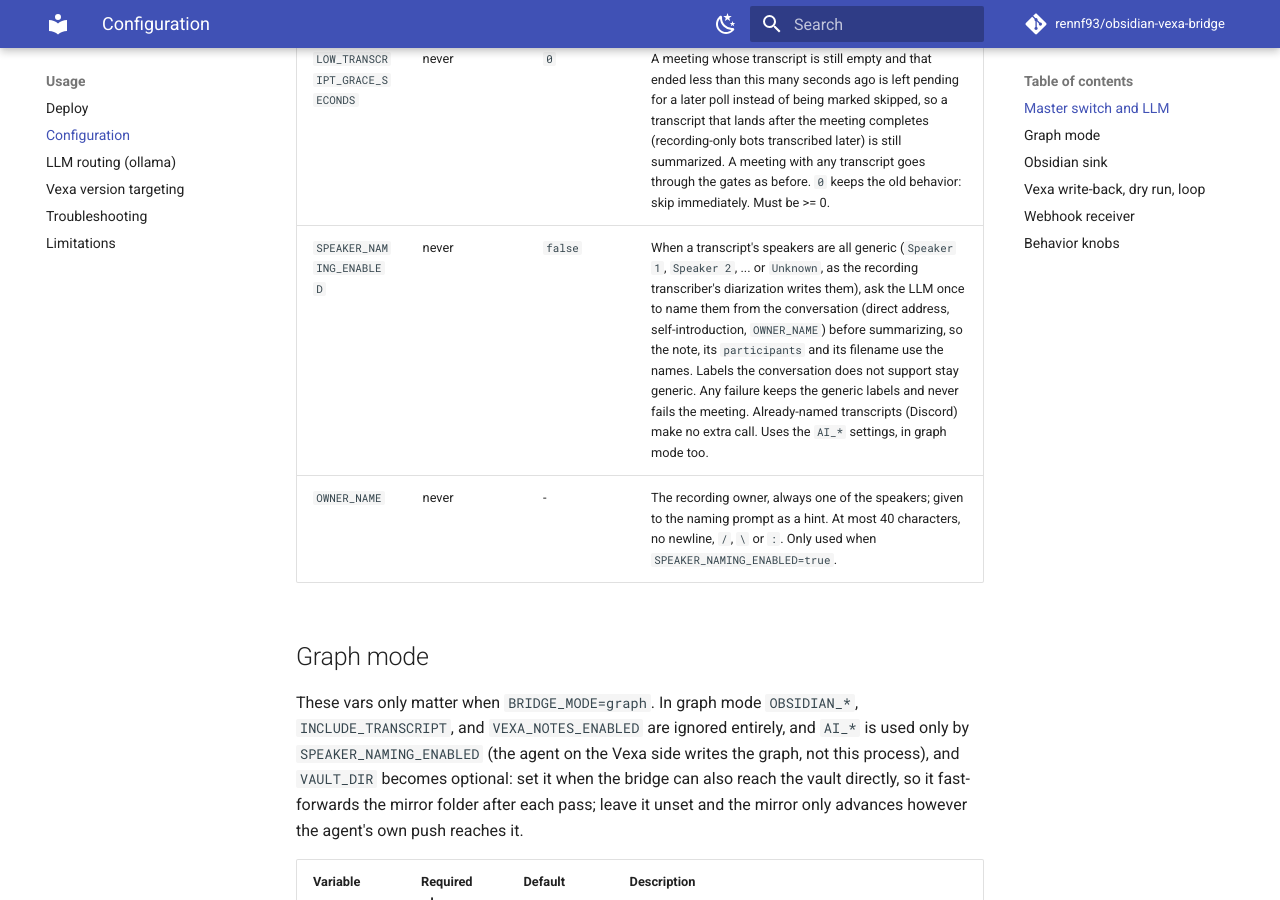
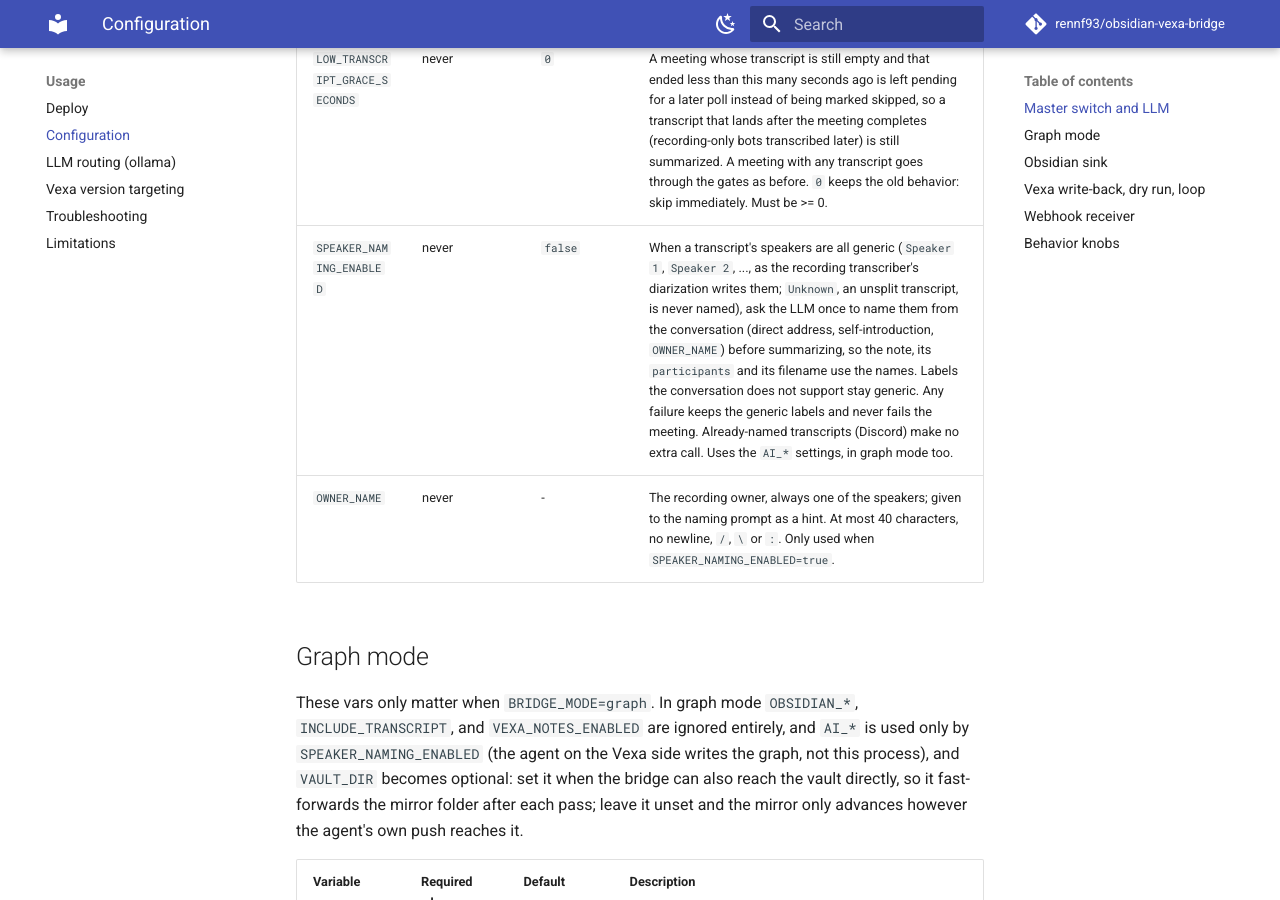
Before and after one commit to rennf93/obsidian-vexa-bridge, an MkDocs documentation site: the page built from docs/usage/config.md, in a window 1280 px wide and 900 px high, scrolled down 1284 px. Built offline with MkDocs 1.6.1 and Material for MkDocs 9.7.7, drawn with Linux system fonts in a browser that asks for light colours; comment, search, counter and statistics services are not loaded.

Commit message:
fix(summarizer): never name the Unknown label
"Unknown" marks a transcript that was never split by speaker; mapping it to a name would hand
every line to one person. Only diarization labels (Speaker N) are named.

Co-Authored-By: Claude Opus 5.5 <noreply@anthropic.com>
Claude-Session: https://claude.ai/code/session_01QaDaAbeJPk1wdp8Kf7LfPy

```diff
--- a/docs/usage/config.md
+++ b/docs/usage/config.md
@@ -17,7 +17,7 @@ All vars come from `summarizer/config.py`. "Required when" is conditional — th
 | `SUMMARIZE_PLATFORMS` | never | `discord` | CSV of platforms to summarize, e.g. `discord,google_meet,zoom`. Zoom/Meet parity is this one var. |
 | `MIN_TRANSCRIPT_SECONDS` | never | `30` | Skip meetings with less than this much speech; skipped, not summarized. |
 | `LOW_TRANSCRIPT_GRACE_SECONDS` | never | `0` | A meeting whose transcript is still empty and that ended less than this many seconds ago is left pending for a later poll instead of being marked skipped, so a transcript that lands after the meeting completes (recording-only bots transcribed later) is still summarized. A meeting with any transcript goes through the gates as before. `0` keeps the old behavior: skip immediately. Must be >= 0. |
-| `SPEAKER_NAMING_ENABLED` | never | `false` | When a transcript's speakers are all generic (`Speaker 1`, `Speaker 2`, ... or `Unknown`, as the recording transcriber's diarization writes them), ask the LLM once to name them from the conversation (direct address, self-introduction, `OWNER_NAME`) before summarizing, so the note, its `participants` and its filename use the names. Labels the conversation does not support stay generic. Any failure keeps the generic labels and never fails the meeting. Already-named transcripts (Discord) make no extra call. Uses the `AI_*` settings, in graph mode too. |
+| `SPEAKER_NAMING_ENABLED` | never | `false` | When a transcript's speakers are all generic (`Speaker 1`, `Speaker 2`, ..., as the recording transcriber's diarization writes them; `Unknown`, an unsplit transcript, is never named), ask the LLM once to name them from the conversation (direct address, self-introduction, `OWNER_NAME`) before summarizing, so the note, its `participants` and its filename use the names. Labels the conversation does not support stay generic. Any failure keeps the generic labels and never fails the meeting. Already-named transcripts (Discord) make no extra call. Uses the `AI_*` settings, in graph mode too. |
 | `OWNER_NAME` | never | - | The recording owner, always one of the speakers; given to the naming prompt as a hint. At most 40 characters, no newline, `/`, `\` or `:`. Only used when `SPEAKER_NAMING_ENABLED=true`. |
 
 ## Graph mode
```
Also changed, not shown: CHANGELOG.md (+1 -1 lines), README.md (+1 -1 lines), 2 other files.
